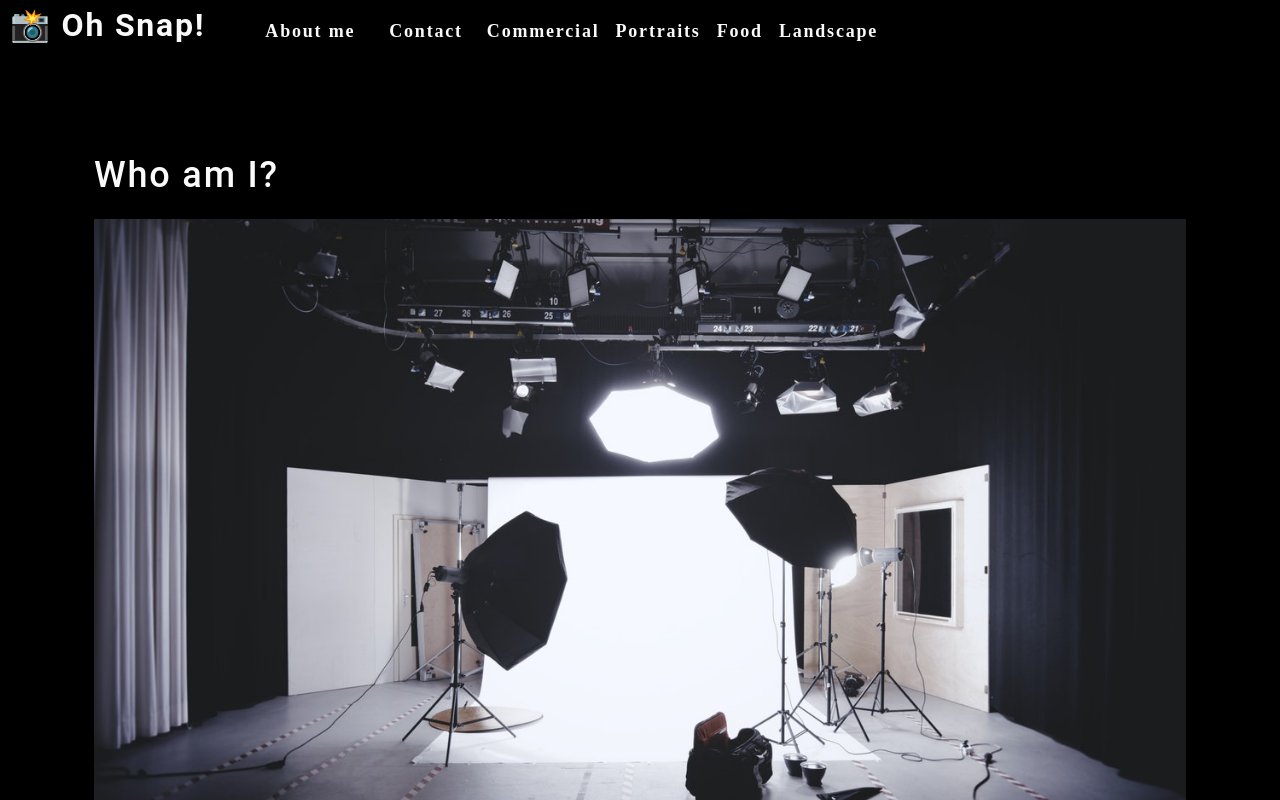
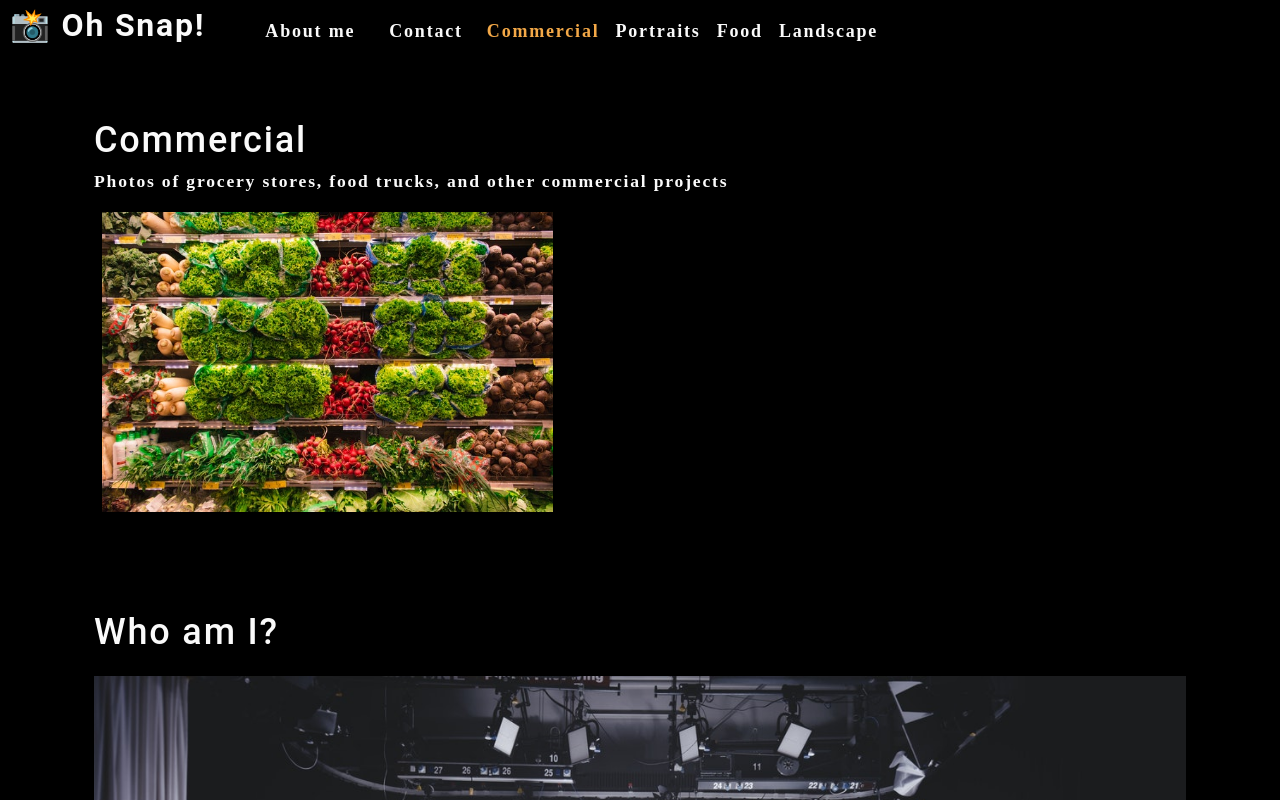
Before and after one commit to jstable1/photo-port, a React (Create React App) app: page / in a window 1280 px wide. Shown: the top 800 px of the page. Built offline with nearby package versions, Linux system fonts and the light colour scheme.

Commit message:
created gallery pages and conditionally rendered them

```diff
--- a/src/App.js
+++ b/src/App.js
@@ -1,13 +1,33 @@
-import React from 'react';
+import React, { useState } from 'react';
 import Nav from './components/Nav';
 import About from './components/About';
+import Gallery from './components/Gallery';
 
 function App() {
+  const [categories] = useState([
+    {
+      name: 'commercial',
+      description: 'Photos of grocery stores, food trucks, and other commercial projects',
+    },
+    { name: 'portraits', description: 'Portraits of people in my life' },
+    { name: 'food', description: 'Delicious delicacies' },
+    { name: 'landscape', description: 'Fields, farmhouses, waterfalls, and the beauty of nature' },
+  ]);
+
+  const [currentCategory, setCurrentCategory] = useState(categories[0]);
+
   return (
     <div>
-      <Nav></Nav>
+      <Nav
+        categories={categories}
+        setCurrentCategory={setCurrentCategory}
+        currentCategory={currentCategory}
+      ></Nav>
       <main>
-        <About></About>
+        <div>
+          <Gallery></Gallery>
+          <About></About>
+        </div>
       </main>
     </div>
   );
--- a/src/components/About/index.js
+++ b/src/components/About/index.js
@@ -1,13 +1,19 @@
-import React from 'react';
+import React from 'react'
 import coverImage from "../../assets/cover/cover-image.jpg";
 
 function About() {
+
   return (
-    <section className="my-5">
-        <h1 id="about">Who am I?</h1>
-        <img src={coverImage} className="my-2" style={{ width: "100%" }} alt="cover" />
+    <section className="my-5" >
+      <h1 id="about">Who am I?</h1>
+      <img src={coverImage} className="my-2" style={{ width: "100%" }} alt="cover" />
+      <div className="my-2">
+        <p>
+          Lorem ipsum dolor sit amet, consectetur adipiscing elit. Donec bibendum turpis sed ex condimentum molestie. Mauris condimentum lectus ut ornare dignissim. Mauris faucibus urna mi, ac feugiat metus aliquam maximus. Proin aliquam justo nec diam vulputate vestibulum. Aenean sollicitudin nulla at nisi ornare, nec suscipit massa eleifend. Morbi tristique justo vel turpis sollicitudin, et tristique velit convallis. In hac habitasse platea dictumst. Phasellus mattis nunc sed orci consequat laoreet. Praesent id nisl nibh. Curabitur imperdiet ultricies mollis. In hac habitasse platea dictumst.
+      </p>
+      </div>
     </section>
-  );
+  )
 }
 
-export default About;
+export default About
--- /dev/null
+++ b/src/components/Gallery/index.js
@@ -0,0 +1,26 @@
+import React from "react";
+import { capitalizeFirstLetter } from '../../utils/helpers';
+import photo from "../../assets/small/commercial/0.jpg";
+
+function Gallery(props) {
+    const currentCategory = {
+        name: "commercial",
+        description:
+            "Photos of grocery stores, food trucks, and other commercial projects",
+    };
+    return (
+        <section>
+            <h1>{capitalizeFirstLetter(currentCategory.name)}</h1>
+            <p>{currentCategory.description}</p>
+            <div>
+                <img
+                    src={photo}
+                    alt="Commerical Example"
+                    className="img-thumbnail mx-1"
+                />
+            </div>
+        </section>
+    );
+}
+
+export default Gallery;
--- a/src/components/Nav/index.js
+++ b/src/components/Nav/index.js
@@ -1,19 +1,12 @@
-import React from "react";
-import { capitalizeFirstLetter } from "../../utils/helpers";
+import React from 'react';
+import { capitalizeFirstLetter } from '../../utils/helpers';
 
-function Nav() {
-
-  const  categories = [
-    { name: 'commercial', description: 'Photos of grocery stores, food trucks, and other commercial projects' },
-    { name: 'portraits', description: 'Portraits of people in my life' },
-    { name: 'food', description: 'Delicious delicacies' },
-    { name: 'landscape', description: 'Fields, farmhouses, waterfalls, and the beauty of nature' }
-  ];
-
-  const handleClick = (item) => {
-    console.log(item);
-    return item;
-  };
+function Nav(props) {
+  const {
+    categories = [],
+    setCurrentCategory,
+    currentCategory,
+  } = props;
 
   return (
     <header className="flex-row px-1">
@@ -25,24 +18,29 @@
       <nav>
         <ul className="flex-row">
           <li className="mx-2">
-            <a data-testid="about" href="#about" onClick={() => handleClick("About")}>
+            <a data-testid="about" href="#about">
               About me
             </a>
           </li>
-          <li className={"mx-2"}>
-            <span onClick={() => handleClick('Contact')}>
-              Contact
-            </span>
+          <li className="mx-2">
+            <span>Contact</span>
           </li>
-          {
-            categories.map((category) => (
-              <li className="mx-1" key={category.name} >
-                <span onClick={() => { handleClick(category.name); }}>
-                 {capitalizeFirstLetter(category.name)}
-                </span>
-              </li>
-            ))
-          }
+          {categories.map((category) => (
+            <li
+              className={`mx-1 ${
+                currentCategory.name === category.name && 'navActive'
+                }`}
+              key={category.name}
+            >
+              <span
+                onClick={() => {
+                  setCurrentCategory(category)
+                }}
+              >
+                {capitalizeFirstLetter(category.name)}
+              </span>
+            </li>
+          ))}
         </ul>
       </nav>
     </header>
```
